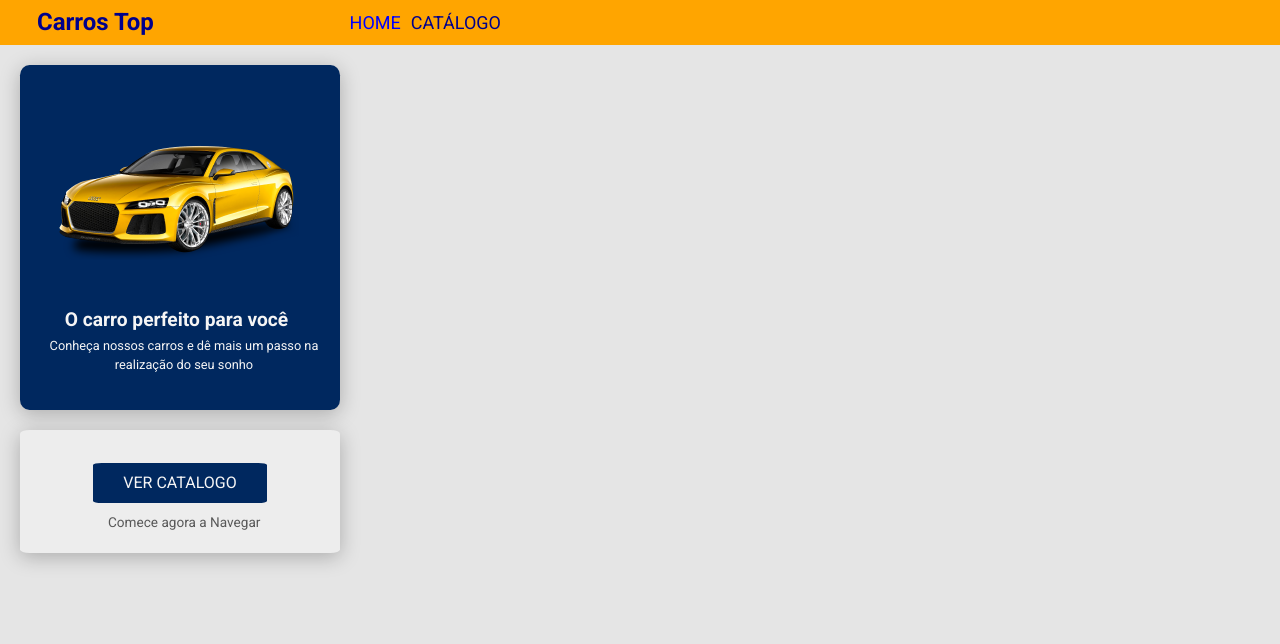
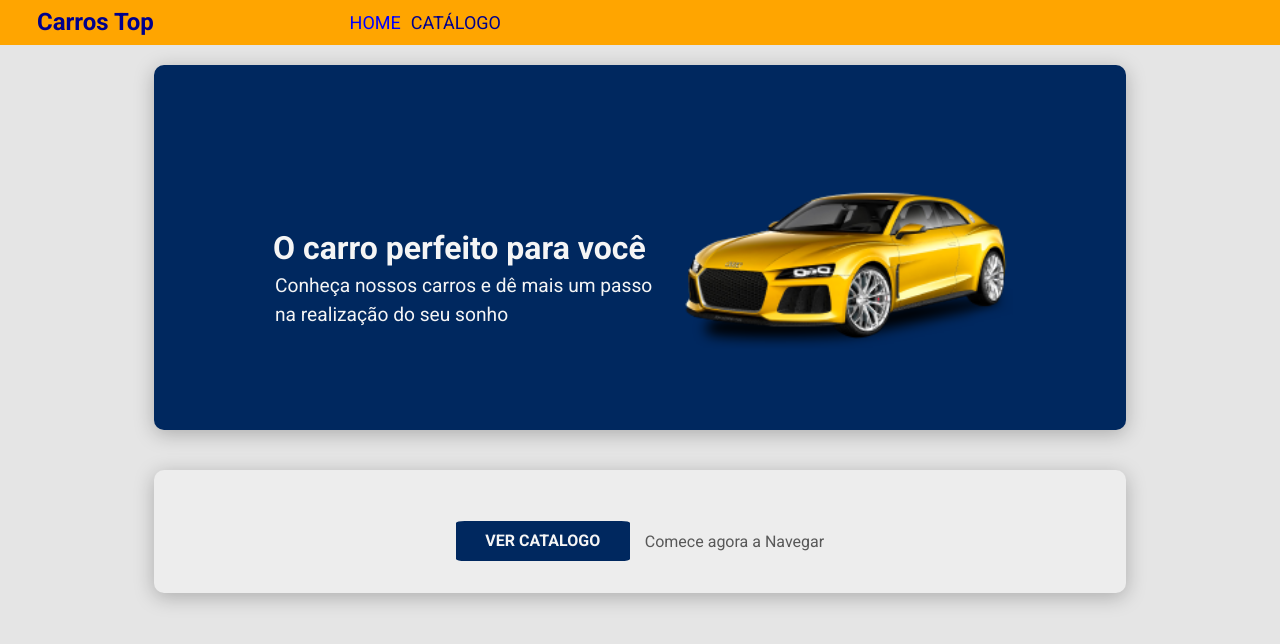
Before and after one commit to MarceloMachadoxD/carrostop, a React (Create React App) app: page / in a window 1280 px wide. Shown: the top 644 px of the page. Built offline with nearby package versions, Linux system fonts and the light colour scheme.

Commit message:
Responsividade Home

```diff
--- a/src/pages/Home/index.tsx
+++ b/src/pages/Home/index.tsx
@@ -1,21 +1,24 @@
 import "./styles.css";
-import { Link } from 'react-router-dom';
-
+import { Link } from "react-router-dom";
 
 import Car from "../../assets/images/home-car.png";
 function Home() {
   return (
     <>
+      <div className="home-container">
         <div className="home-banner-container">
           <div className="home-banner">
             <img src={Car} alt="carro vermelho" />
+            <div className="home-banner-text">
               <h1>O carro perfeito para você</h1>
               <p>
-            Conheça nossos carros e dê mais um passo na realização do seu sonho
+                Conheça nossos carros e dê mais um passo na realização do seu
+                sonho
               </p>
             </div>
           </div>
-      <div className="link-card-container" >
+        </div>
+        <div className="link-card-container">
           <div className="link-card">
             <Link to="products">
               <button>VER CATALOGO</button>
@@ -23,6 +26,7 @@ function Home() {
             <p>Comece agora a Navegar</p>
           </div>
         </div>
+      </div>
     </>
   );
 }
--- a/src/pages/Home/styles.css
+++ b/src/pages/Home/styles.css
@@ -1,3 +1,10 @@
+.home-container {
+  display: flex;
+  align-items: center;
+  align-content: center;
+  flex-direction: column;
+}
+
 .home-banner-container {
   background-color: #00285f;
   display: flex;
@@ -9,7 +16,7 @@
   box-shadow: 0px 4px 20px rgba(0, 0, 0, 0.25);
   border-radius: 3%;
   min-height: 325px;
-  max-width: 320px;
+  width: 85%;
   color: whitesmoke;
 }
 
@@ -52,8 +59,8 @@
   box-shadow: 0px 4px 20px rgba(0, 0, 0, 0.25);
   border-radius: 3%;
   min-height: 123px;
-  max-width: 320px;
   color: #585858;
+  width: 85%;
 }
 
 .link-card-container p {
@@ -64,11 +71,100 @@
 }
 
 .link-card-container button {
-  background-color: #00285F;
+  background-color: #00285f;
   border-style: none;
   width: 174px;
   height: 40px;
   border-radius: 5%;
   color: whitesmoke;
   font-size: 1em;
+  font-weight: 700;
 }
+
+@media (min-width: 576px) {
+  .link-card-container {
+    width: 93%;
+  }
+  .link-card {
+    display: flex;
+    flex-direction: row;
+  }
+  .link-card-container button {
+    align-items: flex-start;
+    align-content: flex-start;
+    justify-content: flex-start;
+  }
+  .link-card-container p {
+    align-items: flex-end;
+    align-content: flex-end;
+    justify-content: flex-end;
+  }
+  .home-banner-container {
+    width: 93%;
+  }
+
+  .home-banner h1 {
+    font-size: 1.5em;
+  }
+
+  .home-banner p {
+    font-size: 1.1em;
+  }
+}
+
+@media (min-width: 768px) {
+  .link-card-container {
+    width: 93%;
+  }
+  .home-banner-container {
+    width: 93%;
+  }
+
+  @media (min-width: 992px) {
+    .link-card-container {
+      width: 93%;
+    }
+    .home-banner-container {
+      width: 93%;
+    }
+  }
+
+  @media (min-width: 1280px) {
+    .home-banner {
+      padding-top: 40px;
+      flex-direction: row-reverse;
+      align-items: flex-end;
+      justify-content: center;
+      width: 90%;
+      margin: 0px;
+    }
+    .home-banner-container {
+      width: 76%;
+      height: 365px;
+      border-radius: 10px;
+    }
+    .home-banner h1 {
+      font-size: 2em;
+      padding-left: 13px;
+    }
+    .home-banner p {
+      font-size: 1.2em;
+    }
+    .home-banner img {
+      width: 333px;
+    }
+    .home-banner-text {
+      padding-right: 10px;
+      text-align: left;
+      width: 420px;
+    }
+    .link-card-container {
+      width: 76%;
+      height: 123px;
+      border-radius: 10px;
+    }
+    .link-card p {
+      font-size: 1em;
+    }
+  }
+}
```
Lines whose indentation alone changed are shown as unchanged.
